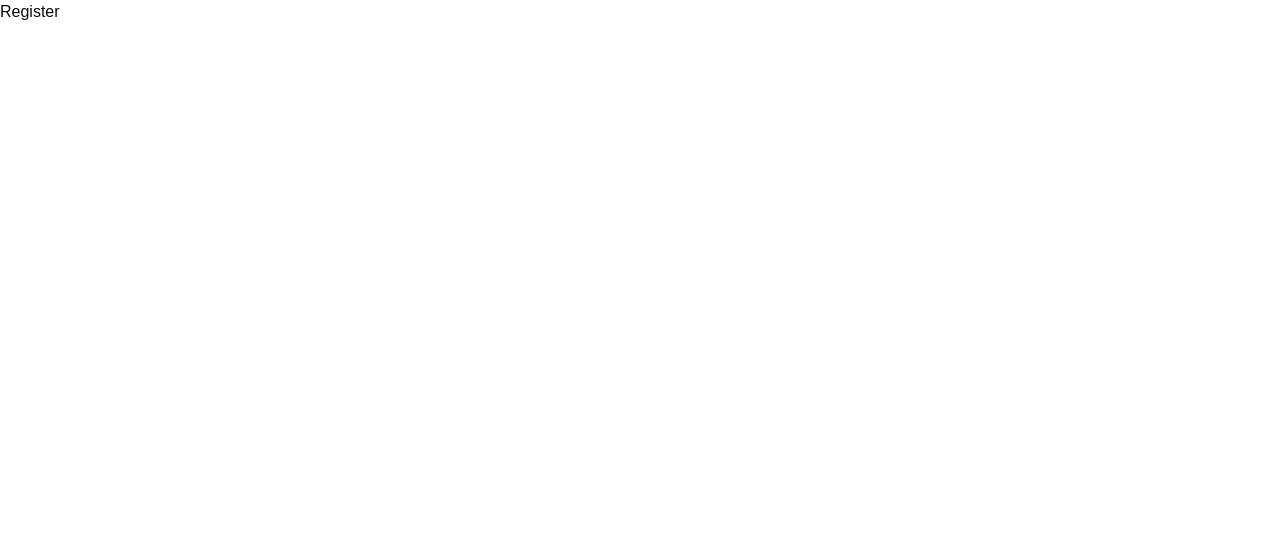
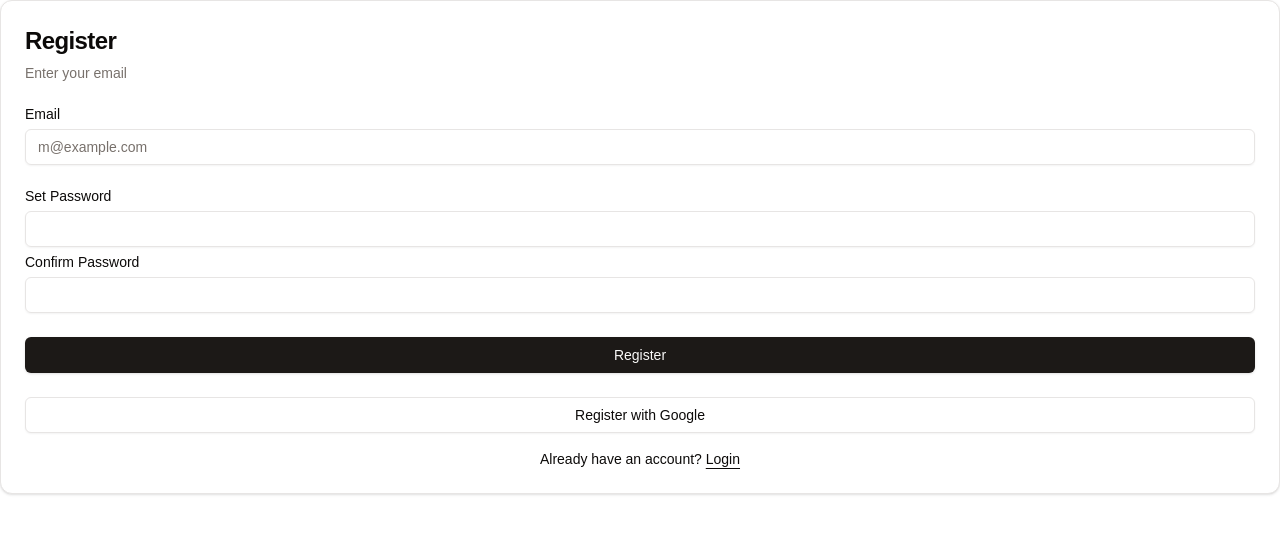
Before and after one commit to Klevennb/wa-ibirapuera, a Next.js app: page /register in a window 1280 px wide. Shown: the top 534 px of the page. Built offline with nearby package versions, Linux system fonts and the light colour scheme.

Commit message:
added register form

```diff
--- a/src/app/login/page.tsx
+++ b/src/app/login/page.tsx
@@ -9,10 +9,14 @@ export default function Login () {
         console.log('Form Data: ', data)
     }
 
+    const loginWithGoogle = () => {
+      return
+    }
+
     return(
         <div className="flex min-h-svh w-full items-center justify-center p-6 md:p-10">
         <div className="w-full max-w-sm">
-          <LoginForm handleSubmit={handleSubmit} />
+          <LoginForm handleSubmit={handleSubmit} handleGoogleSignIn={loginWithGoogle}/>
         </div>
       </div>    )
 }
--- a/src/app/register/page.tsx
+++ b/src/app/register/page.tsx
@@ -1,5 +1,20 @@
+import { RegisterForm } from "@/components/register/register-form"
+import { FormEvent } from "react"
+
 export default function RegisterPage (){
+        const handleSubmit = (data: FormEvent<HTMLFormElement>) => {
+            data.preventDefault()
+            console.log('Form Data: ', data)
+        }
+
+        const registerWithGoogle = () => {
+          return
+        }
+
+
     return(
-        <>Register</>
+        <>
+            <RegisterForm handleGoogleRegister={registerWithGoogle} handleSubmit={handleSubmit}/>
+        </>
     )
 }
```
